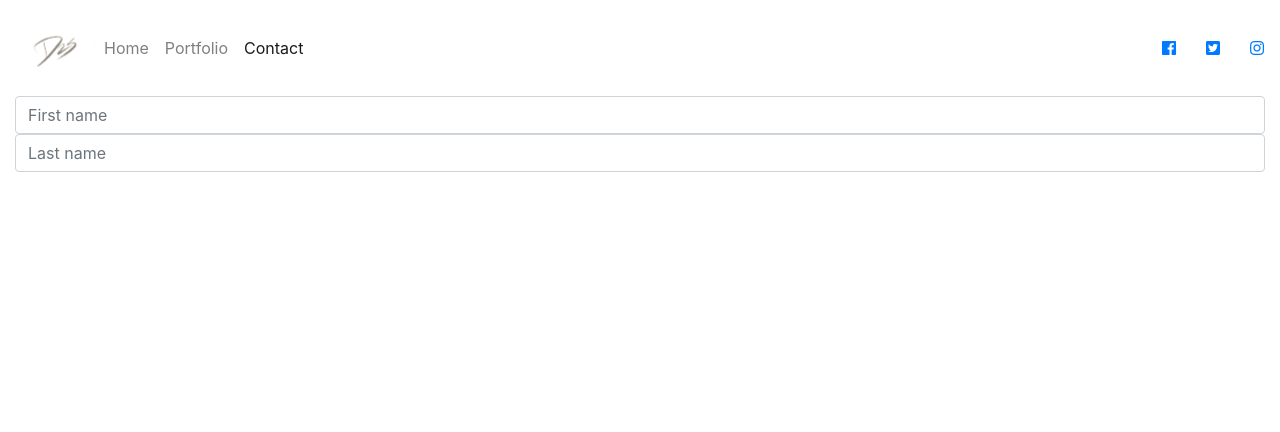
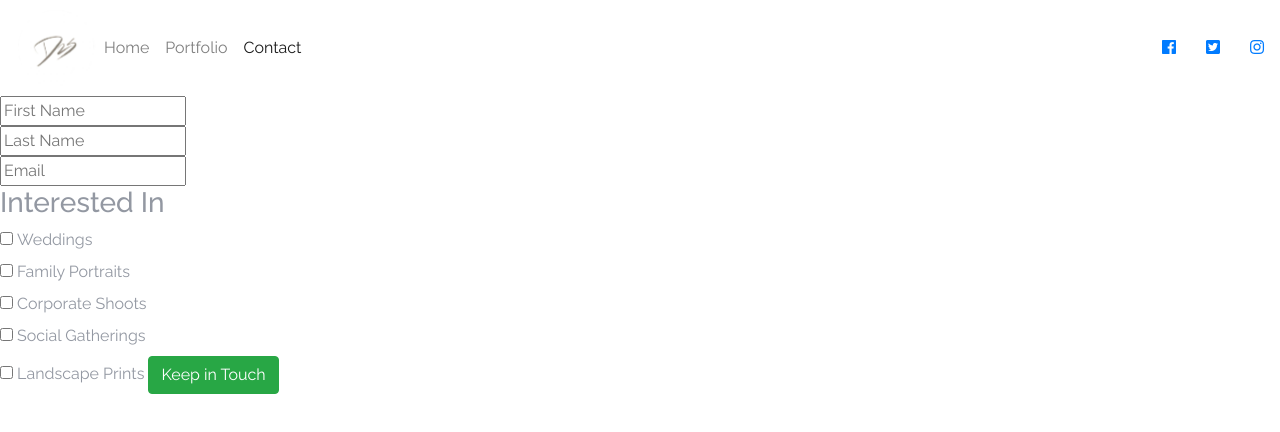
Before and after one commit to Code-Institute-Submissions/d25photography, a plain HTML site: page assets/signup.html in a window 1280 px wide. Drawn offline with nearby package versions, Linux system fonts and the light colour scheme.

Commit message:
Added new image to home page with modal with styling in css also created the basic form the be styled

```diff
--- a/assets/css/style.css
+++ b/assets/css/style.css
@@ -1,32 +1,13 @@
 @import url('https://fonts.googleapis.com/css2?family=Raleway:ital,wght@0,100;0,200;0,300;0,400;0,500;0,600;0,700;1,100;1,200;1,300;1,400;1,500;1,600;1,700&display=swap');
 
-/*--------------------------------------------Colors */
+body {
+    font-family: Raleway, sans-serif;
+    color: #9398A2;
+}
 
-/*--------------------------------------------Special paddings/margins/text */
-
-
-/*--------------------------------------------Heading*/
-
-
-/*--------------------------------------------Hover.css*/
-
-
-/*--------------------------------------------Shoutout*/
-
-
-/* -------------------------------------------Portfolio */
-
-
-/*--------------------------------------------Cards */
-
-
-/*--------------------------------------------Contact */
-
-
-/*--------------------------------------------Form */
-
-
-/*--------------------------------------------Media Queries */
-
-@media(min-width: 992px) {
-    }
+#headline-text {
+font-size: 50%;
+font-family: Raleway, sans-serif;
+color: #9398A2;
+position: static;
+}
--- a/assets/signup.html
+++ b/assets/signup.html
@@ -7,7 +7,8 @@
     <link rel="stylesheet" href="https://cdn.jsdelivr.net/npm/bootstrap@4.5.3/dist/css/bootstrap.min.css" integrity="sha384-TX8t27EcRE3e/ihU7zmQxVncDAy5uIKz4rEkgIXeMed4M0jlfIDPvg6uqKI2xXr2" crossorigin="anonymous">
     <link rel="preconnect" href="https://fonts.gstatic.com">
     <link rel="stylesheet" href="https://use.fontawesome.com/releases/v5.6.1/css/all.css" integrity="sha384-gfdkjb5BdAXd+lj+gudLWI+BXq4IuLW5IT+brZEZsLFm++aCMlF1V92rMkPaX4PP" crossorigin="anonymous">
-    <link href="https://fonts.googleapis.com/css2?family=Montserrat:ital,wght@0,100;0,200;0,300;0,400;0,500;0,600;0,700;1,100;1,200;1,300;1,400;1,500;1,600;1,700&family=Open+Sans:ital,wght@0,300;0,400;0,600;0,700;1,300;1,600;1,700&display=swap" rel="stylesheet">
+    <link rel="preconnect" href="https://fonts.gstatic.com">
+    <link href="https://fonts.googleapis.com/css2?family=Raleway:ital,wght@0,100;0,200;0,300;0,400;0,500;0,600;0,700;1,100;1,200;1,300;1,400;1,500;1,600;1,700&display=swap" rel="stylesheet">
     <link rel="stylesheet" href="css/style.css" type="text/css" />
 </head>
 <body>
@@ -28,7 +29,7 @@
        <li class="nav-item active">
         <a class="nav-link" href="signup.html">Contact</a></li>
     </ul>
-    <ul class="navbar-nav flex-row flex-wrap ms-md-auto">
+    <ul class="navbar-nav flex-row flex-wrap ms-md-auto navbar-social">
          <li class="nav-item col-6 col-md-auto">
          <li><a href="https://www.facebook.com" target="_blank"><i class="fab fa-facebook"></i></a></li>
          </li>
@@ -45,16 +46,25 @@
 <!-- /.Navigation -->
 
 <!-- Contact -->
-<div class="row">
-  <div class="col">
-    <div class="col-12">
-    <input type="text" class="form-control" placeholder="First name" aria-label="First name">
-  </div>
-  <div class="col">
-    <input type="text" class="form-control" placeholder="Last name" aria-label="Last name">
-  </div>
- </div>
+<section class="contact-section">
+<div col-sm-4>
+    <input type="text" id="fname" name="fname" placeholder="First Name" required><br>
+    <input type="text" id="lname" name="lname" placeholder="Last Name" required><br>
+   <input id="email" type="email" name="email_address" placeholder="Email" required><br>
+    <h3>Interested In</h3>
+    <input type="checkbox" id="weddings" name="weddings" value="weddings">
+    <label for="weddings">Weddings</label><br>
+    <input type="checkbox" id="fportraits" name="fportraits" value="family-portraits">
+    <label for="family-portraits">Family Portraits</label><br>
+    <input type="checkbox" id="corporate" name="corporate" value="corporate">
+    <label for="corporate">Corporate Shoots</label><br>
+    <input type="checkbox" id="socialgatherings" name="socialgatherings" value="socialgatherings">
+    <label for="socialgatherings">Social Gatherings</label><br>
+    <input type="checkbox" id="prints" name="prints" value="prints">
+    <label for="prints">Landscape Prints</label>
+<button type="button" class="btn btn-success">Keep in Touch</button>
 </div>
+</section>
 <!-- /.Contact -->
 </body>
 
```
Also changed, not shown: assets/gallery.html (+3 -2 lines), assets/index.html (+10 -6 lines), assets/images/SheepW.jpeg (added).
